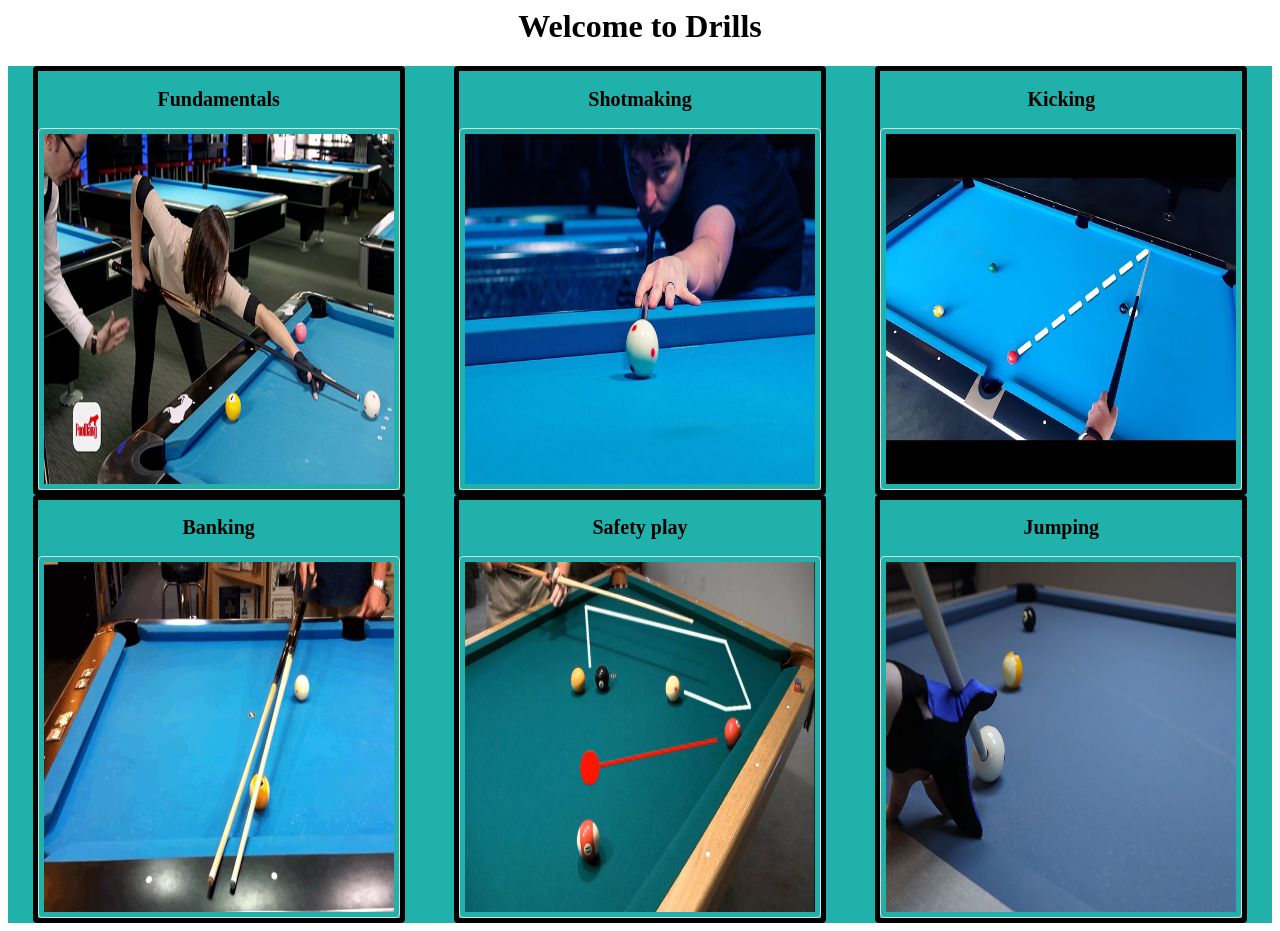
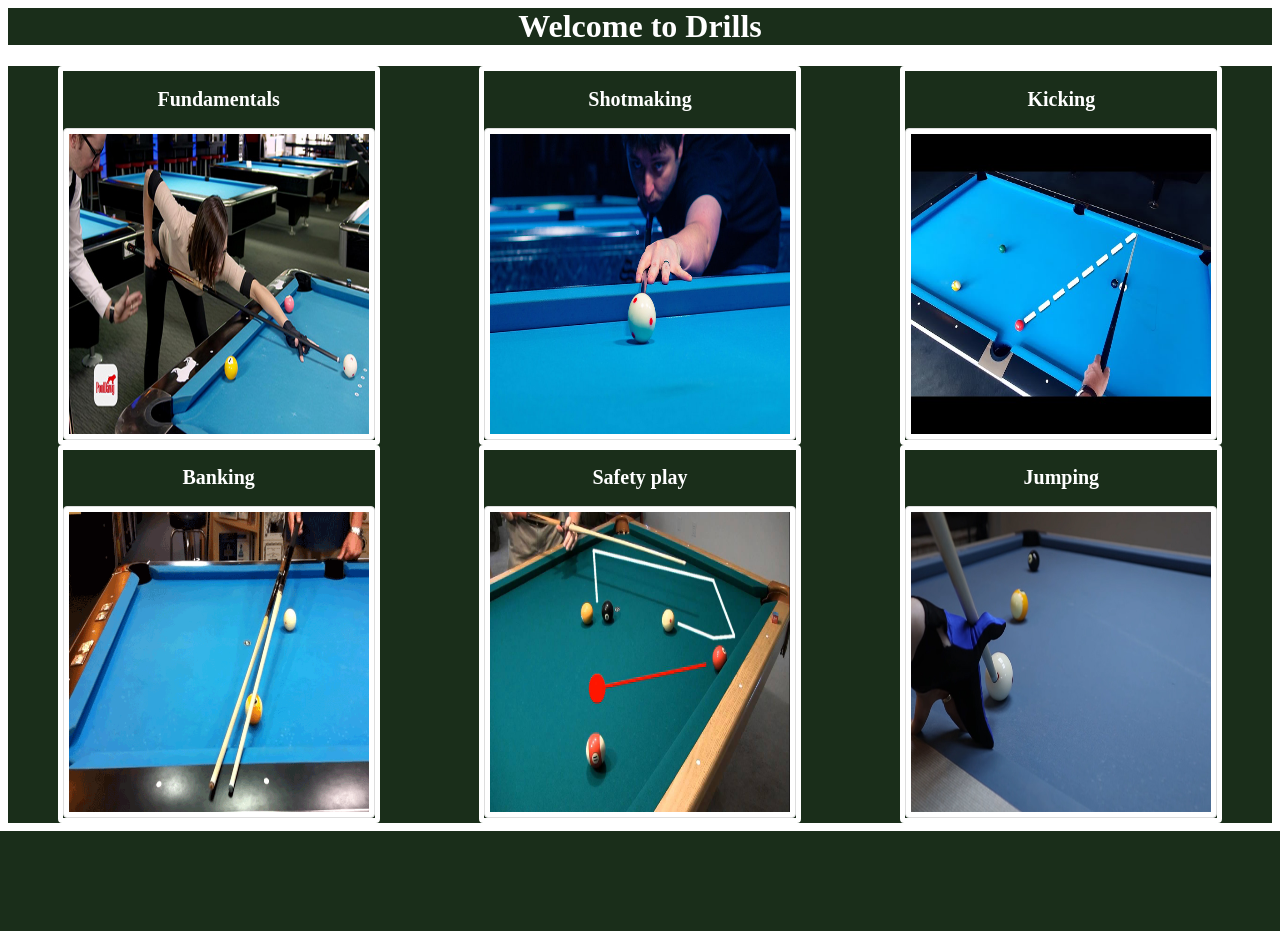
Before and after one commit to Dcourt9712/BilliardsTrainer, a Django app: page /drills/ in a window 1280 px wide. After the commit the page ends 831 px from the top, so only its background shows below. Run offline with Django 4.2, Linux system fonts and the light colour scheme.

Commit message:
updated css on drills sections

```diff
--- a/static/Drill_CSS_pages/drills.css
+++ b/static/Drill_CSS_pages/drills.css
@@ -1,5 +1,6 @@
 image-container {
   position: relative;
+
 }
 
 img {
@@ -7,47 +8,60 @@ image-container {
   border: 1px solid #ddd;
   border-radius: 4px;
   padding: 5px;
-    width: 350px;
-    height: 350px;
+  width: 300px;
+  height: 300px;
+  background-color: white;
+}
+h1{
+  text-align: center;
+  color: white;
+  background-color: rgb(26,46,26);
 }
 .h2{
   text-align: center;
   font-size: 20;
+  color: white;
 }
 .grid-container {
   display: grid;
   justify-items: center;
-    background-color: lightseagreen;
+  background-color: rgb(26,46,26);
 }
 
 .item1 {
   border: 5px solid;
+  border-color: white;
   border-radius: 4px;
 
   grid-area: 1/1;
 }
 .item2 {
   border: 5px solid;
+  border-color: white;
   border-radius: 4px;
   grid-area: 1/2;
 }
 .item3 {
   border: 5px solid;
+  border-color: white;
   border-radius: 4px;
   grid-area: 1/3;
 }
 .item4 {
   border: 5px solid;
+  border-color: white;
   border-radius: 4px;
   grid-area: 2/1;
 }
 .item5 {
   border: 5px solid;
+  border-color: white;
   border-radius: 4px;
   grid-area: 2/2;
 }
 .item6 {
   border: 5px solid;
+  border-color: white;
   border-radius: 4px;
   grid-area: 2/3;
 }
@@ -59,7 +73,10 @@ image-container {
   padding-right: 150px;
   background-color: white;
 }
-
+.button
+{
+  font-size: 20px;
+}
 .pop-out:hover
 {
     -ms-transform: scale(1.10, 1.10);
```
Also changed, not shown: static/Drill_CSS_pages/fundamentals.css (+14 -2 lines). Lines whose indentation alone changed are shown as unchanged.
